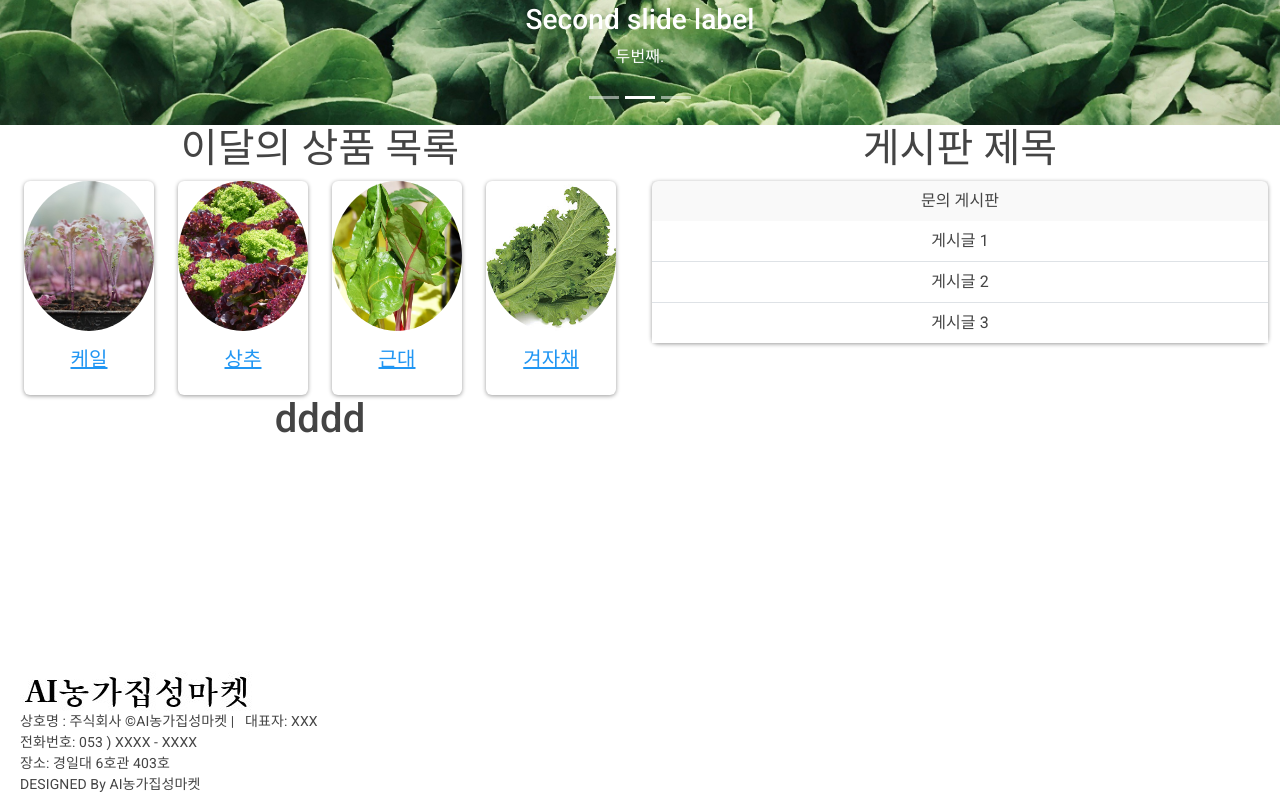
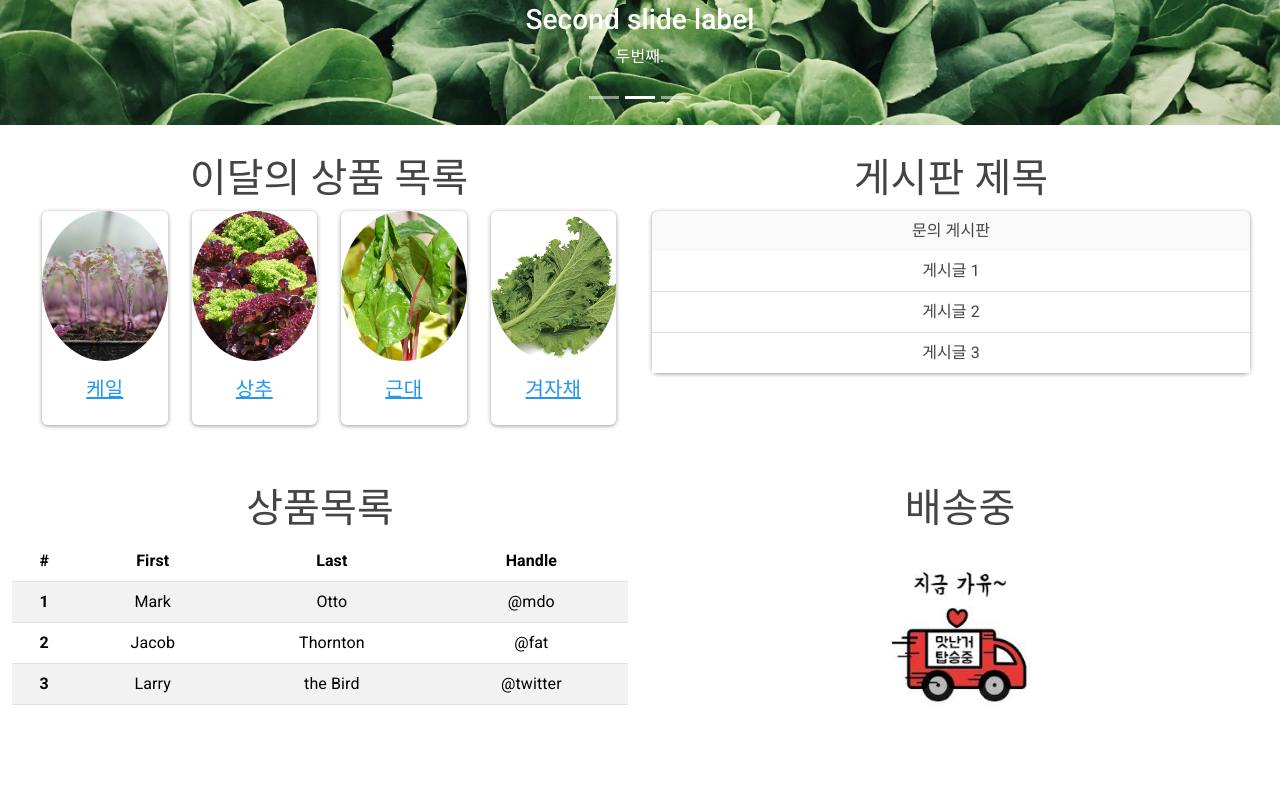
Before and after one commit to riha1432/SWEdu_Team_Prj, a React (Create React App) app in the folder site/: page / in a window 1280 px wide. Shown: the part 260-1057 px from the top of the page. Built offline with nearby package versions, Linux system fonts and the light colour scheme.

Commit message:
메인꾸미기, 상품목록 수정

```diff
--- a/site/src/App.css
+++ b/site/src/App.css
@@ -21,3 +21,8 @@
   position: static;
   bottom: auto; /* 위치를 자동으로 */
 }
+
+.DeliverImage{
+  width: 30%;
+  height: auto;
+}
--- a/site/src/components/NavBar.js
+++ b/site/src/components/NavBar.js
@@ -24,7 +24,7 @@ const NavBar = () => {
                     <a className="nav-link" href="/signup">회원가입</a>
                   </li>
                   <li className="nav-item">
-                    <a className="nav-link" href="/Product">상품페이지</a>
+                    <a className="nav-link" href="/Product">상품목록</a>
                   </li>
 
 
--- a/site/src/pages/Home.js
+++ b/site/src/pages/Home.js
@@ -8,14 +8,16 @@ import Carousel from '../components/Carousels';
 import TodayList from '../components/TodayList';
 import Footer from '../components/Footer';
 
+import deliver from '../images/deliver.jpg';
 
-function Home(props) {
+
+function Home() {
   return (
     <div className="App">
       <NavBar />
       <Carousel />
       {/* Container를 사용하여 레이아웃 감싸기 */}
-      <Container fluid>
+      <Container fluid style={{padding : '30px', marginBottom : '30px'}}>
         <Row > {/* 한 줄에 두 개의 컬럼 */}
           <Col xs={12} md={6}> {/* 작은 화면에서는 전체 너비, 큰 화면에서는 반씩 */}
             <TodayList />
@@ -28,9 +30,10 @@ function Home(props) {
       <Container fluid>
         <Row>
           <Col xs={12} md={6}>
-          <div>
-            <h1>dddd</h1>
-          </div>
+            <ProductPage />
+          </Col>
+          <Col xs={12} md={6}>
+            <Delivery />
           </Col>
         </Row>
       </Container>
@@ -67,6 +70,59 @@ function BulletinBoard() {
   );
 }
 
+function ProductPage(){
+  return(
+    <div>
+        <h1>상품목록</h1>
+        <table class="table table-striped">
+          <thead>
+            <tr>
+              <th scope="col">#</th>
+              <th scope="col">First</th>
+              <th scope="col">Last</th>
+              <th scope="col">Handle</th>
+            </tr>
+          </thead>
+          <tbody>
+            <tr>
+              <th scope="row">1</th>
+              <td>Mark</td>
+              <td>Otto</td>
+              <td>@mdo</td>
+            </tr>
+            <tr>
+              <th scope="row">2</th>
+              <td>Jacob</td>
+              <td>Thornton</td>
+              <td>@fat</td>
+            </tr>
+            <tr>
+              <th scope="row">3</th>
+              <td>Larry</td>
+              <td>the Bird</td>
+              <td>@twitter</td>
+            </tr>
+          </tbody>
+        </table>
+
+    </div>
+  );
+}
+
+function Delivery(){
+  return(
+    <div>
+        <h1>배송중</h1>
+        <img className="DeliverImage"  src= {deliver}
+         onClick={()=>
+            <a href="/" />
+
+         }  />
+
+    </div>
+  );
+}
+
 
 
 
--- a/site/src/pages/product/Product.js
+++ b/site/src/pages/product/Product.js
@@ -1,22 +1,18 @@
 /*eslint-disable*/
 import NavBar from '../../components/NavBar';
 import React from 'react';
-import Footer from '../../components/Footer';
-
+import Carousel from '../../components/Carousels';
 
 function product() {
     return(
-
         <div>
             <NavBar/>
-
-
+            <Carousel />
 
 
         </div>
 
-
-    )
+    );
 
 }
 
```
Also changed, not shown: site/src/Home.js (deleted, +0 -27 lines), site/src/images/deliver.jpg (added).
